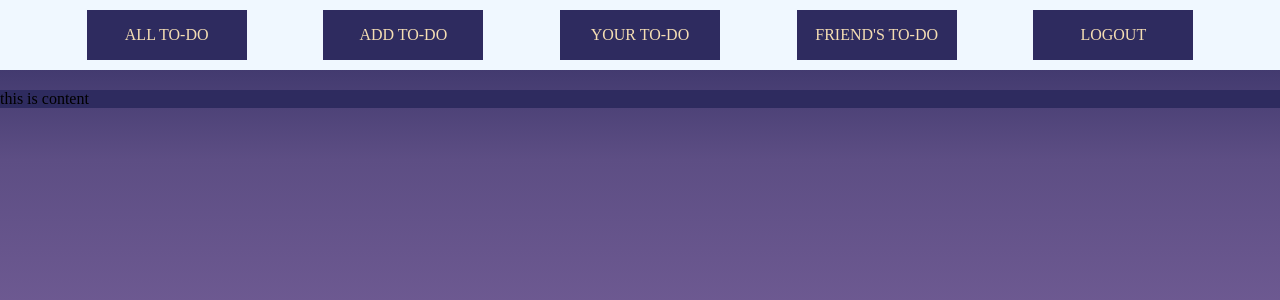
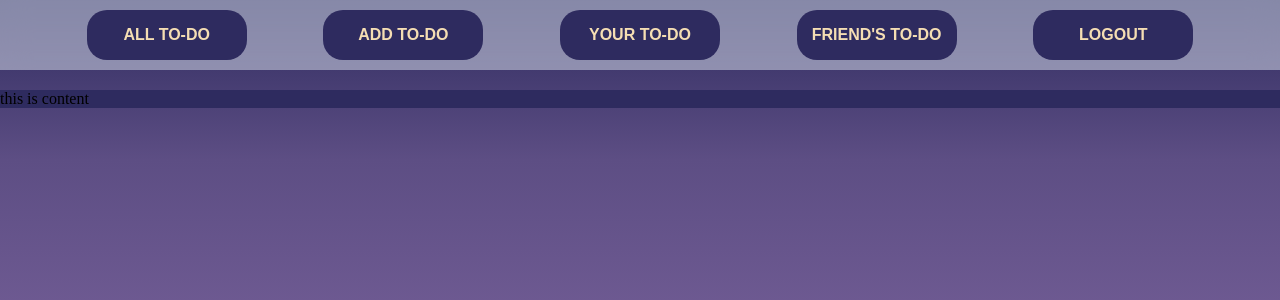
Before and after one commit to abhijeet1592006/todo-list, a Flask app: template templates/homepage.html in a window 1280 px wide. Shown: the top 300 px of the page. Run offline with Flask 3, Linux system fonts and the light colour scheme; the template is opened without the code that fills it, so the values that code supplies are empty.

Commit message:
Update homepage.html

```diff
--- a/templates/homepage.html
+++ b/templates/homepage.html
@@ -4,6 +4,9 @@
     <meta charset="UTF-8">
     <meta name="viewport" content="width=device-width, initial-scale=1.0">
     <title>Home-page</title>
+    <link rel="preconnect" href="https://fonts.googleapis.com">
+    <link rel="preconnect" href="https://fonts.gstatic.com" crossorigin>
+    <link href="https://fonts.googleapis.com/css2?family=Orbitron:wght@400..900&display=swap" rel="stylesheet">
 </head>
 <style>
     body{
@@ -25,7 +28,9 @@
         height: 50px;
         justify-content: space-evenly;
 
-        background-color: aliceblue;
+        background-color: rgba(240, 248, 255, 0.455);
+        backdrop-filter: blur(15px);
+        -webkit-backdrop-filter: blur(20px); /* i am doing this for safari bcs in my safari upper code didnt wwork*/
 
     }
     .cont{
@@ -40,7 +45,11 @@
         width: 150px;
         color: wheat;
         place-content: center;
-        text-decoration: none;
+        border-radius: 20px;
+        font-family:sans-serif;
+
+        font-weight: 600;
+
 
     }
     a{
```
